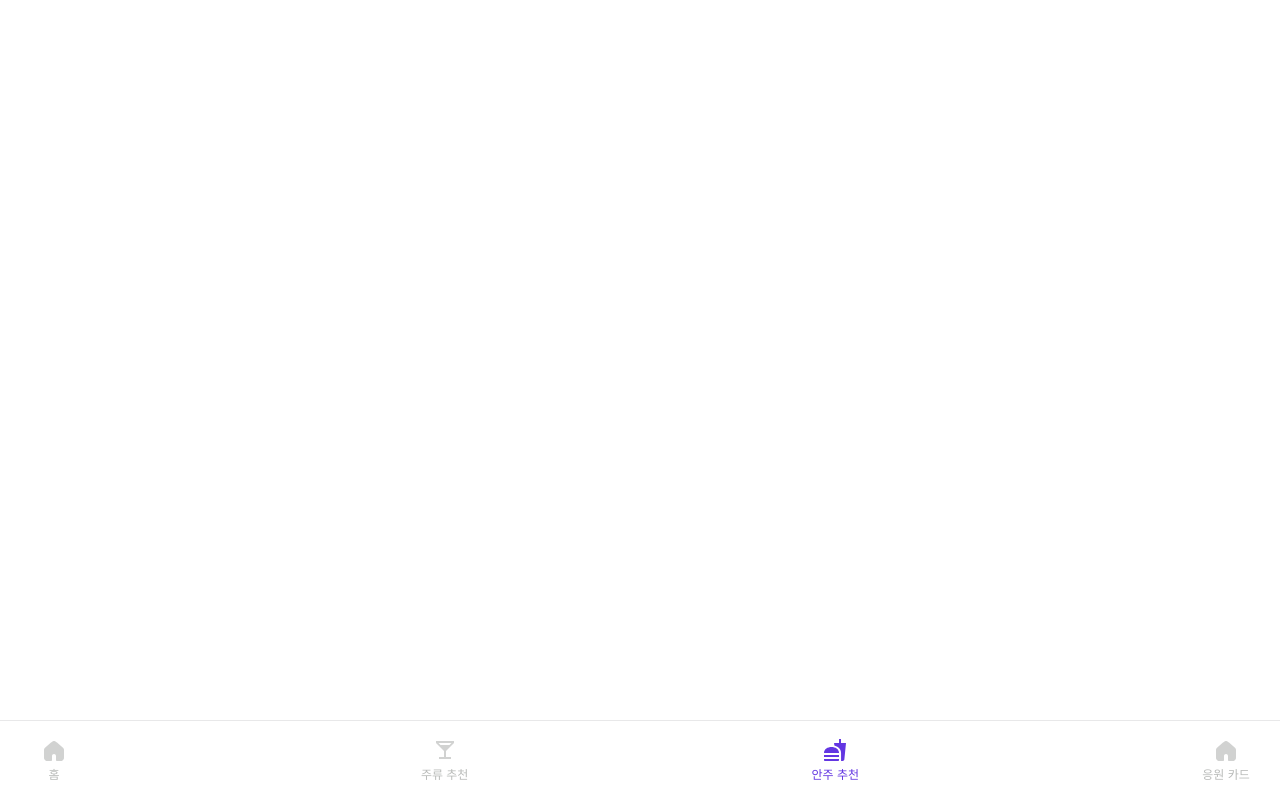
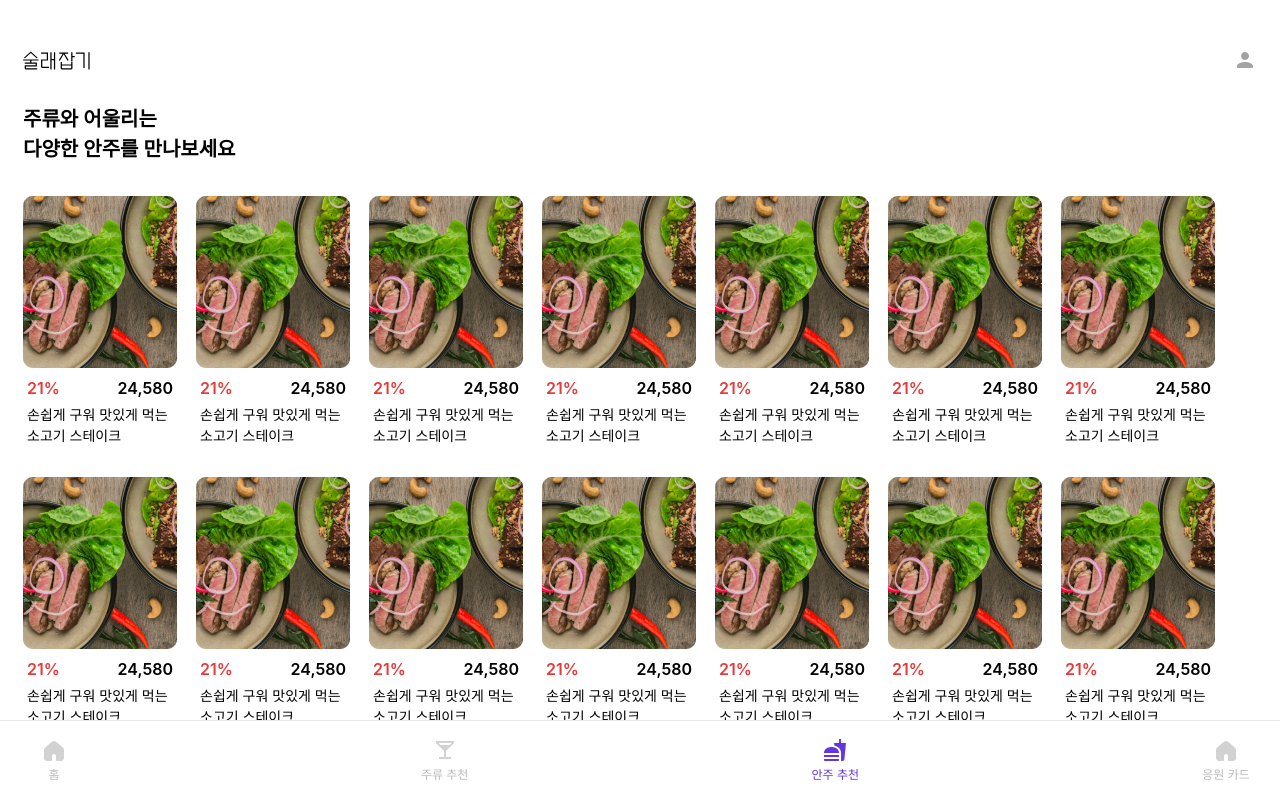
Before and after one commit to GAE-BAL-SAE-BAL/client, a React (Create React App) app: page /snack in a window 1280 px wide. Shown: the top 798 px of the page. Built offline with nearby package versions, Linux system fonts and the light colour scheme.

Commit message:
안주추천

```diff
--- /dev/null
+++ b/src/Components/FoodCard.tsx
@@ -0,0 +1,29 @@
+import React from "react";
+
+interface MainCardProps {
+  name: string;
+  price: number;
+  src: string;
+}
+
+const numberWithCommas = (x: number) =>
+  x.toString().replace(/\B(?=(\d{3})+(?!\d))/g, ",");
+
+const FoodCard = ({ src, name, price }: MainCardProps) => {
+  return (
+    <div className="w-[154px] flex flex-col gap-2 mb-3">
+      <img src={src} alt="snack" />
+      <div className="flex flex-col gap-1 px-1">
+        <hgroup className="flex justify-between">
+          <span className="text-[16px] font-[600] text-[#E73A3A]">21%</span>
+          <span className="text-[16px] font-[600]">
+            {numberWithCommas(price)}
+          </span>
+        </hgroup>
+        <span className="text-[14px] font-[400]">{name}</span>
+      </div>
+    </div>
+  );
+};
+
+export default FoodCard;
--- a/src/Pages/main/Snack.tsx
+++ b/src/Pages/main/Snack.tsx
@@ -1,9 +1,31 @@
 import React from "react";
 import BottomNavigation from "../../components/BottomNavigation";
+import Logo from "../../assets/Logo";
+import Person from "../../assets/Person";
+import FoodCard from "../../components/FoodCard";
 
 const Snack = () => {
   return (
-    <div className="w-full h-[100vh] flex flex-col px-[23px] gap-8">
+    <div className="w-full px-[23px] gap-8 py-12 pb-24 flex flex-col">
+      <hgroup className="flex items-center justify-between">
+        <Logo />
+        <Person />
+      </hgroup>
+      <span className="text-[20px] font-[600]">
+        주류와 어울리는
+        <br />
+        다양한 안주를 만나보세요
+      </span>
+      <main className="flex flex-wrap w-full gap-[19px]">
+        {Array.from({ length: 20 }).map((_, i) => (
+          <FoodCard
+            key={i}
+            src="/mock_snack.png"
+            name="손쉽게 구워 맛있게 먹는 소고기 스테이크"
+            price={24580}
+          />
+        ))}
+      </main>
       <BottomNavigation current="안주추천" />
     </div>
   );
```
Also changed, not shown: public/mock_snack.png (added).
